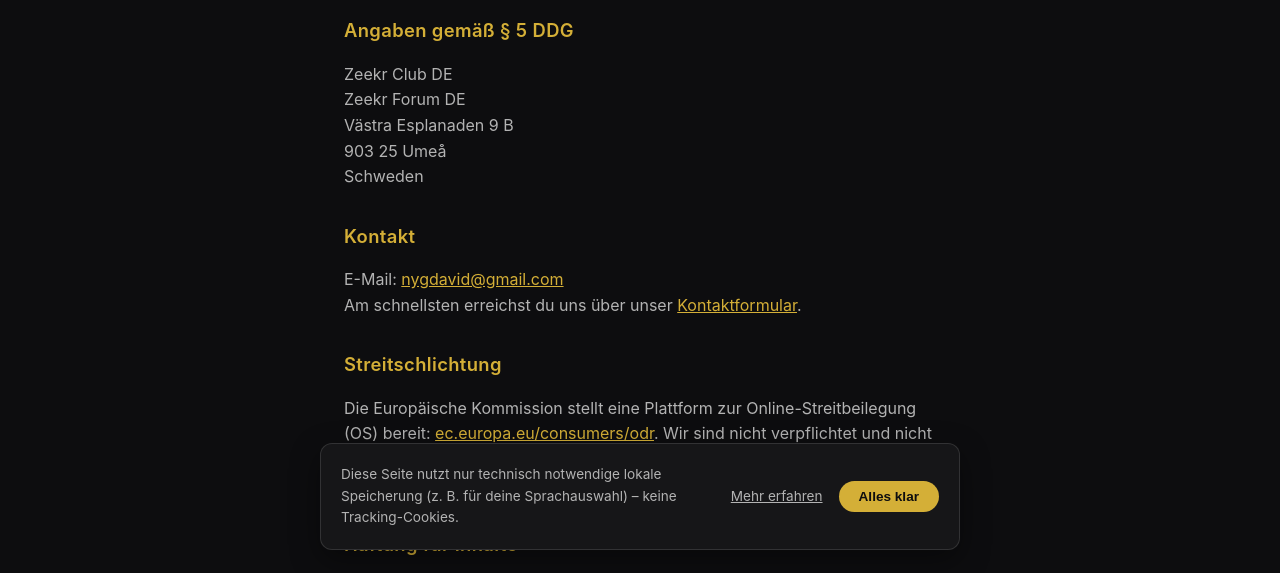
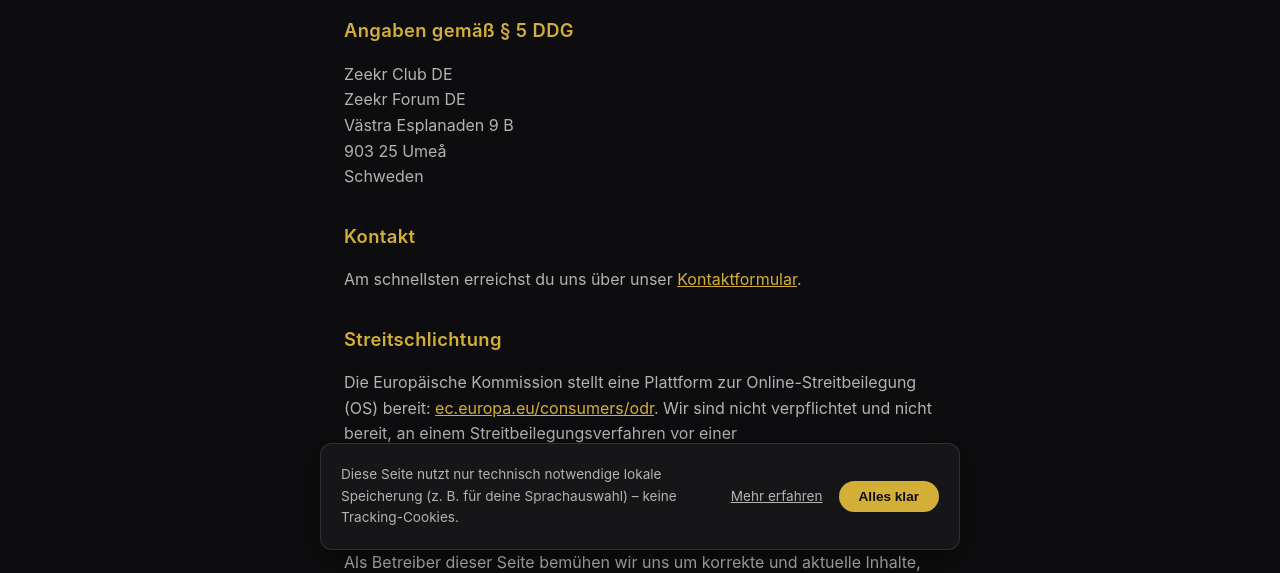
Before and after one commit to dave333/zeekrclub.de, a plain HTML site: page impressum.html in a window 1280 px wide. Shown: the part 234-807 px from the top of the page. Drawn offline with Linux system fonts and the light colour scheme.

Commit message:
Ta bort synlig e-postadress från Impressum
E-postadressen visas nu bara internt i kontaktformulärets mailto-länk,
inte som klartext på sidan.
Co-Authored-By: Claude Sonnet 5 <noreply@anthropic.com>

```diff
--- a/impressum.html
+++ b/impressum.html
@@ -34,7 +34,6 @@
 
     <h2 data-i18n="legal.impressum.contact.heading">Kontakt</h2>
     <p data-i18n-html="legal.impressum.contact.text">
-      E-Mail: <a href="mailto:nygdavid@gmail.com">nygdavid@gmail.com</a><br>
       Am schnellsten erreichst du uns über unser <a href="kontakt.html">Kontaktformular</a>.
     </p>
 
--- a/script.js
+++ b/script.js
@@ -71,7 +71,7 @@ const translations = {
     "legal.impressum.title": "Impressum",
     "legal.impressum.info.heading": "Angaben gemäß § 5 DDG",
     "legal.impressum.contact.heading": "Kontakt",
-    "legal.impressum.contact.text": 'E-Mail: <a href="mailto:nygdavid@gmail.com">nygdavid@gmail.com</a><br>Am schnellsten erreichst du uns über unser <a href="kontakt.html">Kontaktformular</a>.',
+    "legal.impressum.contact.text": 'Am schnellsten erreichst du uns über unser <a href="kontakt.html">Kontaktformular</a>.',
     "legal.impressum.dispute.heading": "Streitschlichtung",
     "legal.impressum.dispute.text": 'Die Europäische Kommission stellt eine Plattform zur Online-Streitbeilegung (OS) bereit: <a href="https://ec.europa.eu/consumers/odr/" target="_blank" rel="noopener noreferrer">ec.europa.eu/consumers/odr</a>. Wir sind nicht verpflichtet und nicht bereit, an einem Streitbeilegungsverfahren vor einer Verbraucherschlichtungsstelle teilzunehmen.',
     "legal.impressum.liability.heading": "Haftung für Inhalte",
@@ -166,7 +166,7 @@ const translations = {
     "legal.impressum.title": "Legal notice",
     "legal.impressum.info.heading": "Information pursuant to § 5 DDG",
     "legal.impressum.contact.heading": "Contact",
-    "legal.impressum.contact.text": 'Email: <a href="mailto:nygdavid@gmail.com">nygdavid@gmail.com</a><br>The fastest way to reach us is via our <a href="kontakt.html">contact form</a>.',
+    "legal.impressum.contact.text": 'The fastest way to reach us is via our <a href="kontakt.html">contact form</a>.',
     "legal.impressum.dispute.heading": "Dispute resolution",
     "legal.impressum.dispute.text": 'The European Commission provides a platform for online dispute resolution (ODR): <a href="https://ec.europa.eu/consumers/odr/" target="_blank" rel="noopener noreferrer">ec.europa.eu/consumers/odr</a>. We are not obliged or willing to participate in dispute resolution proceedings before a consumer arbitration board.',
     "legal.impressum.liability.heading": "Liability for content",
```
